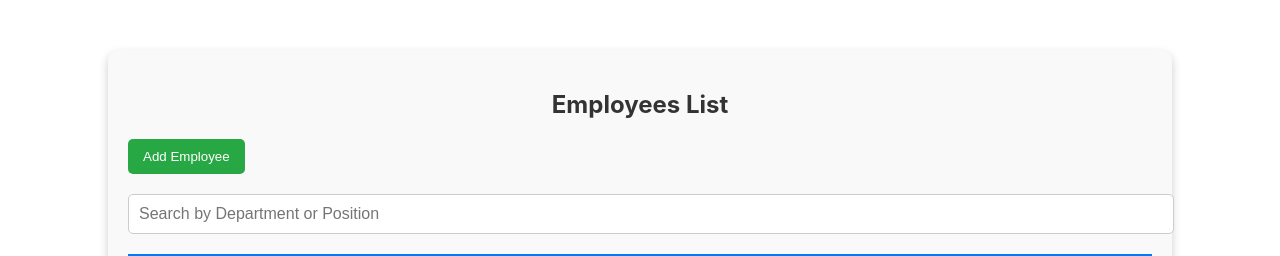
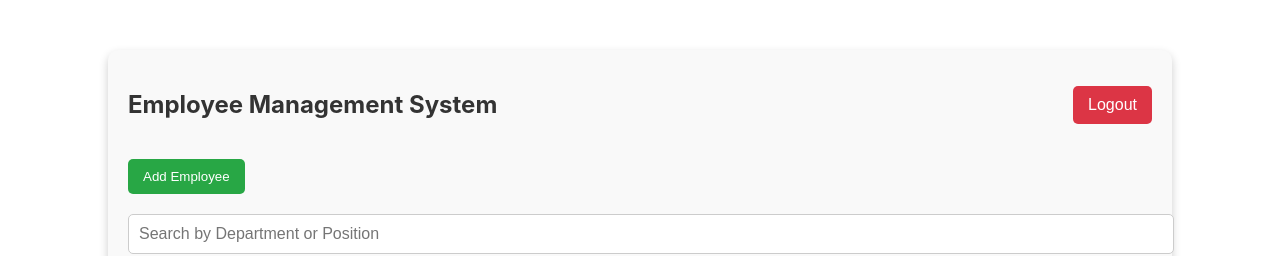
Before and after one commit to FahadAl-Hadeethi/101432174_COMP3123_assignment2_reactjs, a React (Create React App) app in the folder frontend/: page /employees in a window 1280 px wide. Shown: the part 127-383 px from the top of the page. Built offline with nearby package versions, Linux system fonts and the light colour scheme; no server answers.

Commit message:
Fixed the logout button showing on the login/signup page

```diff
--- a/frontend/src/App.js
+++ b/frontend/src/App.js
@@ -1,5 +1,5 @@
-import React, { useState, useEffect } from 'react';
-import { BrowserRouter as Router, Routes, Route, useNavigate } from 'react-router-dom';
+import React from 'react';
+import { BrowserRouter as Router, Routes, Route } from 'react-router-dom';
 import Signup from './components/Signup';
 import Login from './components/Login';
 import EmployeeList from './components/EmployeeList';
@@ -9,36 +9,15 @@ import ViewEmployee from './components/ViewEmployee';
 import './App.css';
 
 const App = () => {
-  const [isLoggedIn, setIsLoggedIn] = useState(false);
-
-  useEffect(() => {
-    const token = localStorage.getItem('authToken');
-    setIsLoggedIn(!!token);
-  }, []);
-
-  const handleLogout = () => {
-    localStorage.removeItem('authToken');
-    setIsLoggedIn(false)
-    window.location.href = '/'; // Redirect to login page
-  };
-
   return (
     <Router>
       <div className="header">
         <h1>Employee Management System</h1>
-        {isLoggedIn && (
-          <button className="logout-button" onClick={handleLogout}>
-            Logout
-          </button>
-        )}
       </div>
       <Routes>
-        <Route path="/" element={<Login setIsLoggedIn={setIsLoggedIn} />} />
+        <Route path="/" element={<Login />} />
         <Route path="/signup" element={<Signup />} />
-        <Route
-          path="/employees"
-          element={<EmployeeList />}
-        />
+        <Route path="/employees" element={<EmployeeList />} />
         <Route path="/add-employee" element={<AddEmployee />} />
         <Route path="/update-employee/:id" element={<UpdateEmployee />} />
         <Route path="/view-employee/:id" element={<ViewEmployee />} />
--- a/frontend/src/components/EmployeeList.js
+++ b/frontend/src/components/EmployeeList.js
@@ -37,6 +37,12 @@ const EmployeeList = () => {
     setFilteredEmployees(filtered);
   };
 
+  // Handle logout
+  const handleLogout = () => {
+    localStorage.removeItem('authToken');
+    navigate('/'); // Redirect to login page
+  };
+
   const deleteEmployee = async (id) => {
     if (window.confirm('Are you sure you want to delete this employee?')) {
       try {
@@ -59,12 +65,25 @@ const EmployeeList = () => {
       borderRadius: '10px',
       boxShadow: '0px 4px 10px rgba(0, 0, 0, 0.2)',
     },
+    header: {
+      display: 'flex',
+      justifyContent: 'space-between',
+      alignItems: 'center',
+      marginBottom: '20px',
+    },
     title: {
-      textAlign: 'center',
-      marginBottom: '20px',
       fontSize: '24px',
       fontWeight: 'bold',
       color: '#333',
+    },
+    logoutButton: {
+      backgroundColor: '#dc3545',
+      color: '#fff',
+      border: 'none',
+      padding: '10px 15px',
+      borderRadius: '5px',
+      cursor: 'pointer',
+      fontSize: '16px',
     },
     searchBar: {
       marginBottom: '20px',
@@ -121,11 +140,16 @@ const EmployeeList = () => {
 
   return (
     <div style={styles.container}>
-      <h2 style={styles.title}>Employees List</h2>
+      <div style={styles.header}>
+        <h2 style={styles.title}>Employee Management System</h2>
+        <button style={styles.logoutButton} onClick={handleLogout}>
+          Logout
+        </button>
+      </div>
+
       <button style={styles.addButton} onClick={() => navigate('/add-employee')}>
         Add Employee
       </button>
-      {/* Search Bar */}
       <input
         type="text"
         placeholder="Search by Department or Position"
```
